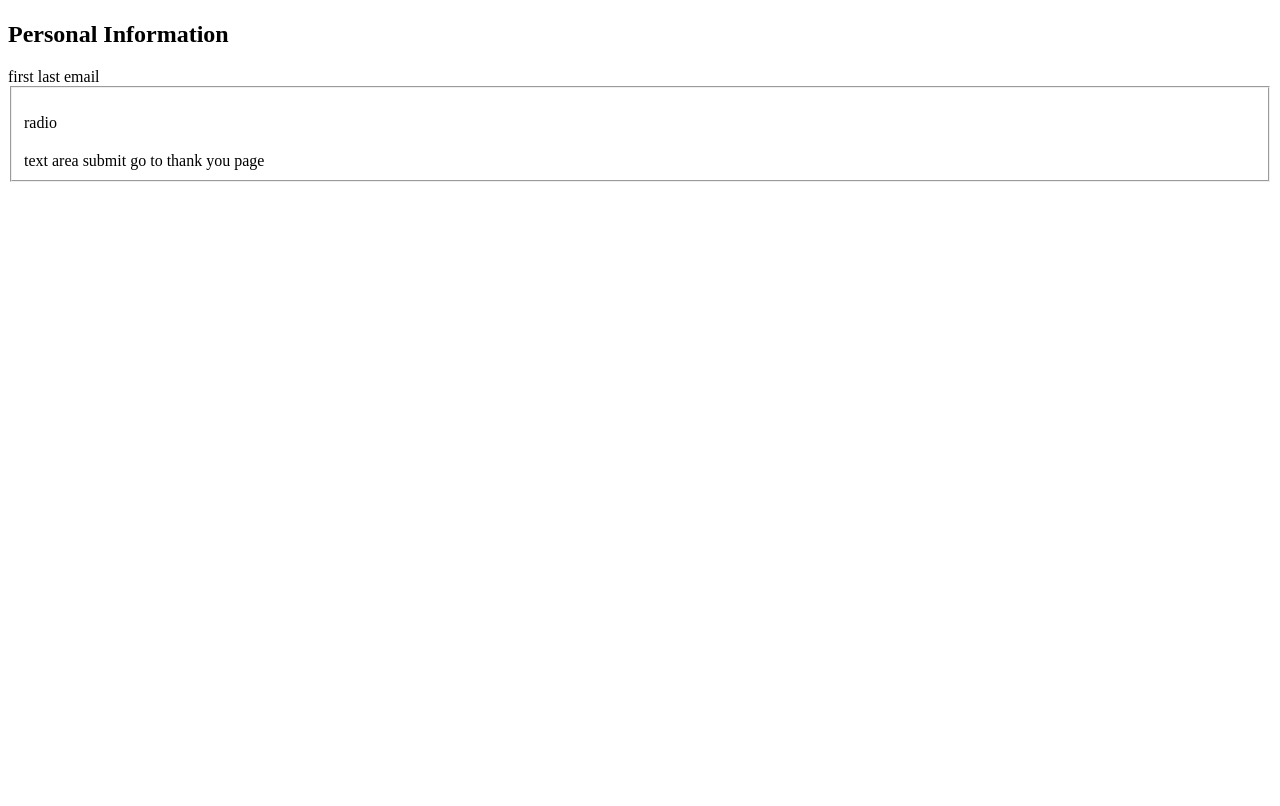
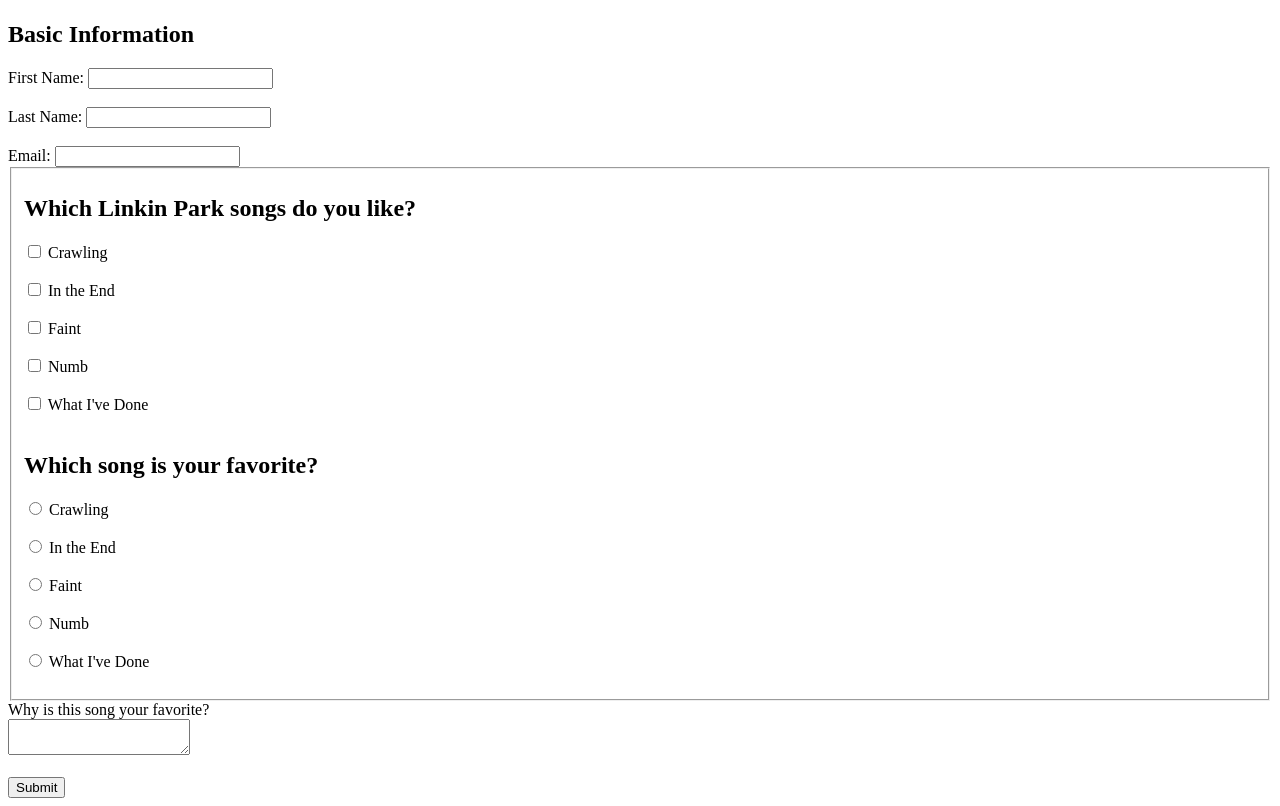
Before and after one commit to pkallinos/assignment8, a PHP site: page / in a window 1280 px wide. Before the commit the page ends 182 px from the top, so only its background shows below. Run offline with PHP 8.4, Linux system fonts and the light colour scheme.

Commit message:
CM: added front-end PHP processing

```diff
--- a/index.php
+++ b/index.php
@@ -11,25 +11,89 @@
         <p></p>
         <!-- f pattern  -->
 
+        <form method="POST" action="survey-processor.php">
 
-		<form method="post" action="survey-processor.php">
-			<h2>Personal Information</h2>
-first
-			last
-			email
+            <h2>Basic Information</h2>
+
+            <label for="name">First Name:</label>
+            <input type="text" name="firstname" id="firstname">
+            <br>
+            <br>
+
+            <label for="name">Last Name:</label>
+            <input type="text" name="lastname" id="lastname">
+            <br>
+            <br>
+
+            <label for="email">Email:</label>
+            <input type="email" name="email" id="email">
+
+            <br>
 
             <fieldset>
-			<h2></h2>
+                <h2>Which Linkin Park songs do you like?</h2>
 
-			<h2></h2>
-			radio
-			<h2></h2>
-			text area
+                <input type="checkbox" name="crawling-check" id="crawling-check" value="crawling">
+                <label for="crawling-check">Crawling</label>
+                <br>
+                <br>
 
-			submit
+                <input type="checkbox" name="intheend-check" id="intheend-check" value="intheend">
+                <label for="intheend-check">In the End</label>
+                <br>
+                <br>
 
-			go to thank you page
+                <input type="checkbox" name="faint-check" id="faint-check" value="faint">
+                <label for="faint-check">Faint</label>
+                <br>
+                <br>
+
+                <input type="checkbox" name="numb-check" id="numb-check" value="numb">
+                <label for="numb-check">Numb</label>
+                <br>
+                <br>
+
+                <input type="checkbox" name="what-check" id="what-check" value="what">
+                <label for="what-check">What I've Done</label>
+                <br>
+                <br>
+
+                <h2>Which song is your favorite?</h2>
+
+                <input type="radio" name="favorite" id="crawling-radio" value="crawling">
+                <label for="crawling-radio">Crawling</label>
+                <br>
+                <br>
+
+                <input type="radio" name="favorite" id="intheend-radio" value="intheend">
+                <label for="intheend-check">In the End</label>
+                <br>
+                <br>
+
+                <input type="radio" name="favorite" id="faint-radio" value="faint">
+                <label for="faint-check">Faint</label>
+                <br>
+                <br>
+
+                <input type="radio" name="favorite" id="numb-radio" value="numb">
+                <label for="numb-check">Numb</label>
+                <br>
+                <br>
+
+                <input type="radio" name="favorite" id="what-radio" value="what">
+                <label for="what-radio">What I've Done</label>
+                <br>
+                <br>
+
             </fieldset>
+
+            <label for="message">Why is this song your favorite?</label>
+            <br>
+            <textarea name="message" id="message"></textarea>
+            <br>
+            <br>
+
+            <input type="submit" name="submit" id="submit" value="Submit">
 
         </form>
 
```
Also changed, not shown: survey-processor.php (added, +47 -0 lines). Lines whose indentation alone changed are shown as unchanged.
